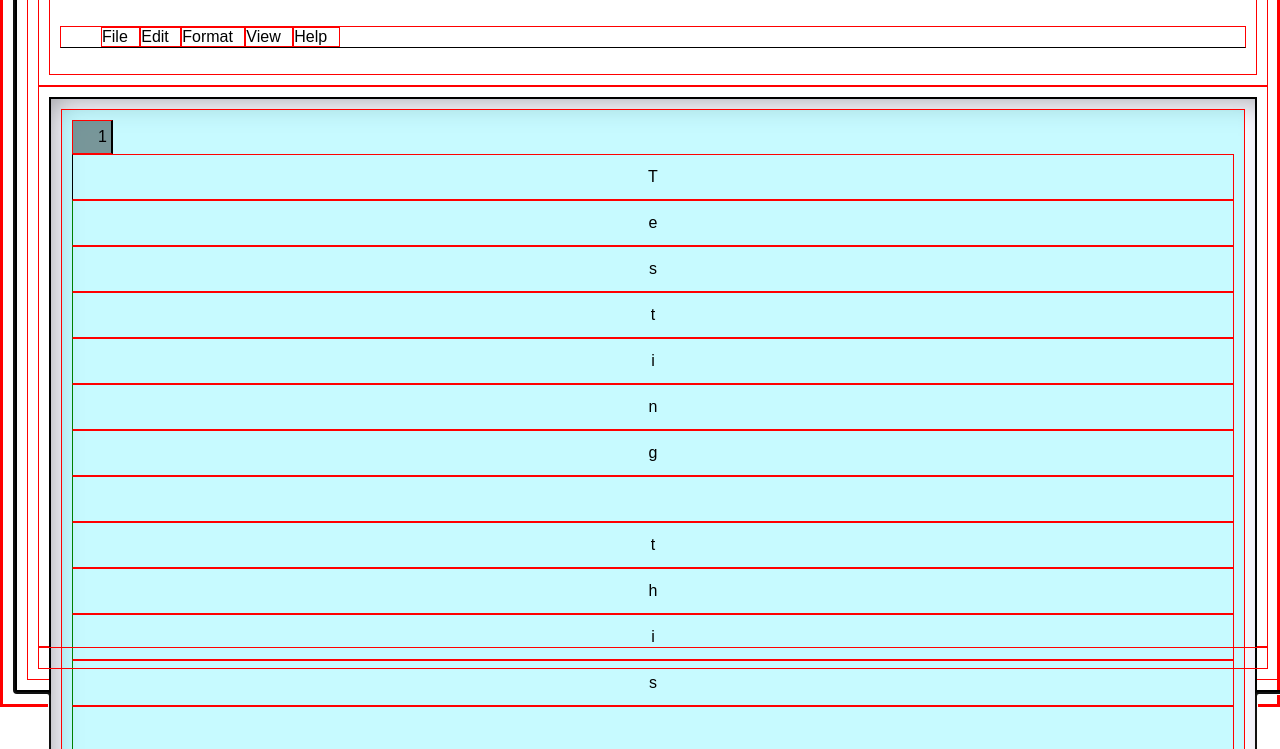
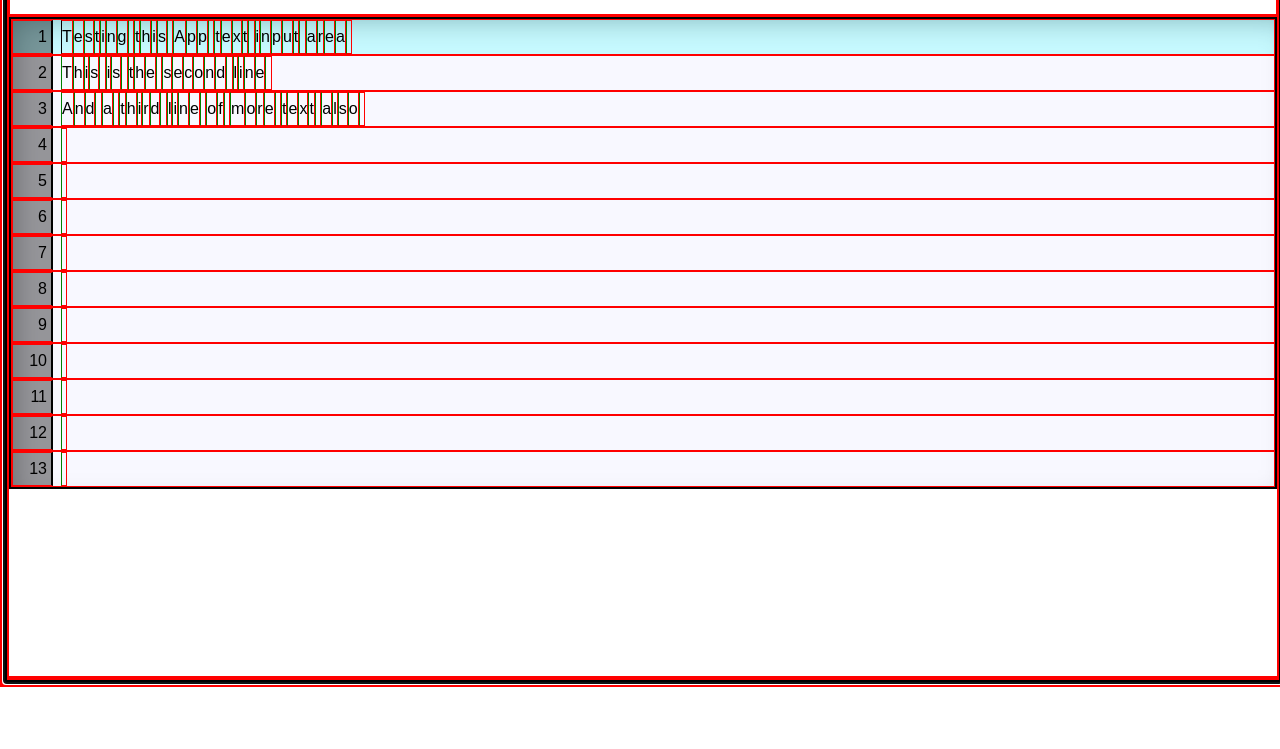
Before and after one commit to stephenc222/react-notepad, a React app: page / in a window 1280 px wide. Shown: the part 119-868 px from the top of the page. After the commit the page ends 806 px from the top, so only its background shows below. Built offline with nearby package versions, Linux system fonts and the light colour scheme.

Commit message:
removed generic div css rule and now appearance is much improved

```diff
--- a/src/App/Notepad/index.css
+++ b/src/App/Notepad/index.css
@@ -24,7 +24,6 @@
   display: flex;
   line-height: 1.5;
   flex-wrap: wrap;
-  flex-grow: 1;
 }
 
 .notepadArea__row--highlight {
--- a/src/App/index.css
+++ b/src/App/index.css
@@ -18,11 +18,11 @@ body {
 }
 
 
-div {
+/*div {
   display: flex;
   flex-direction: column;
   padding: 10px;
-}
+}*/
 
 ul {
   list-style: none;
@@ -181,5 +181,4 @@ li {
   height: 40vh;
   flex-grow: 1;
   flex-direction: column;
-  justify-content: flex-start;
 }
```
